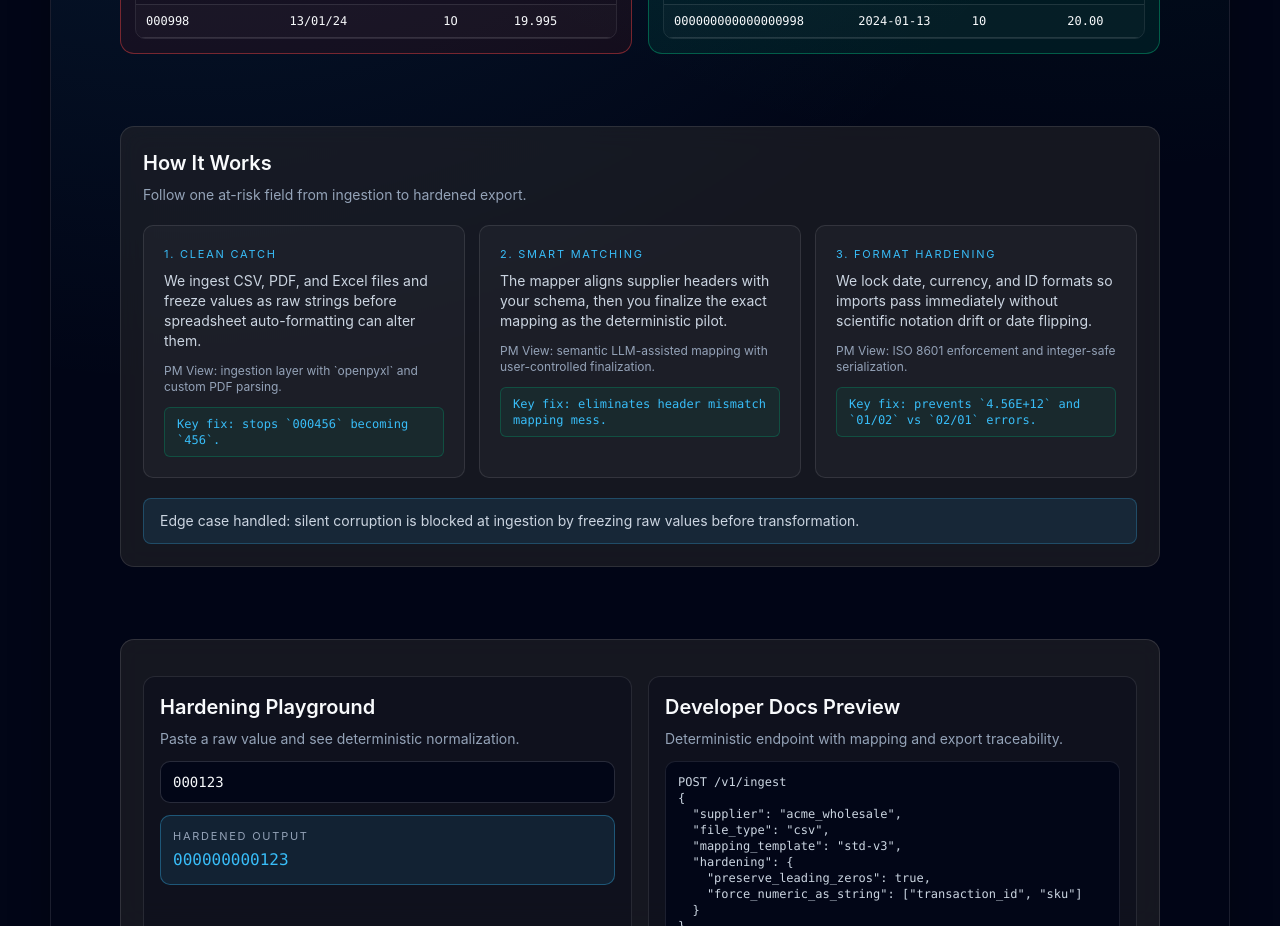
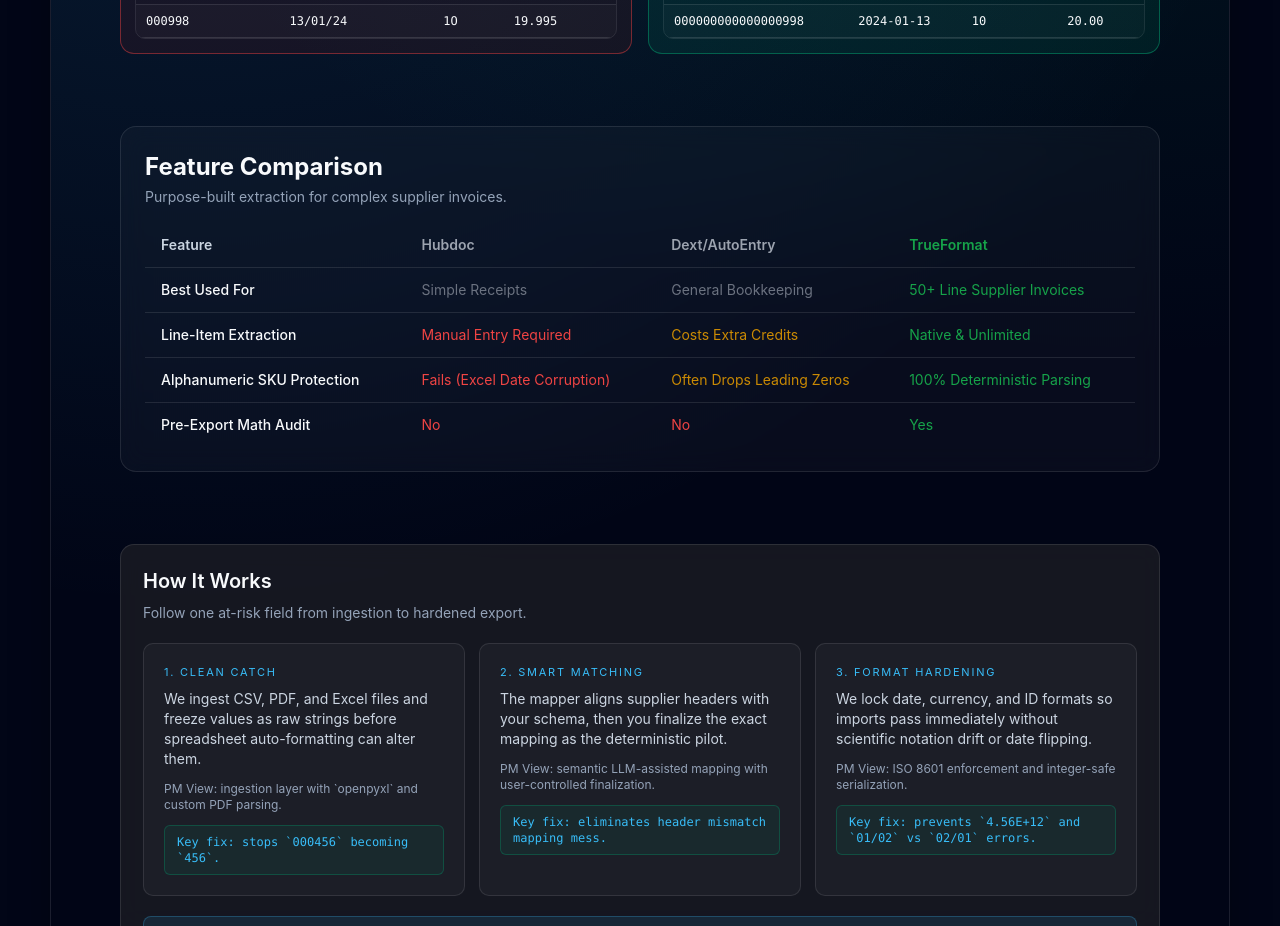
Before and after one commit to Jaseyacey/TrueFormat, a React (Vite) app in the folder frontend/: page / in a window 1280 px wide. Shown: the part 1220-2146 px from the top of the page. Built offline with nearby package versions, Linux system fonts and the light colour scheme; no server answers.

Commit message:
Update TrueFormat comparison column to green text

```diff
--- a/frontend/src/MarketingHomePage.jsx
+++ b/frontend/src/MarketingHomePage.jsx
@@ -86,6 +86,81 @@
   );
 }
 
+function FeatureComparisonTable() {
+  const rows = [
+    {
+      feature: 'Best Used For',
+      hubdoc: 'Simple Receipts',
+      dext: 'General Bookkeeping',
+      trueformat: '50+ Line Supplier Invoices',
+    },
+    {
+      feature: 'Line-Item Extraction',
+      hubdoc: 'Manual Entry Required',
+      dext: 'Costs Extra Credits',
+      trueformat: 'Native & Unlimited',
+    },
+    {
+      feature: 'Alphanumeric SKU Protection',
+      hubdoc: 'Fails (Excel Date Corruption)',
+      dext: 'Often Drops Leading Zeros',
+      trueformat: '100% Deterministic Parsing',
+    },
+    {
+      feature: 'Pre-Export Math Audit',
+      hubdoc: 'No',
+      dext: 'No',
+      trueformat: 'Yes',
+    },
+  ];
+
+  const competitorCellClass = (value) => {
+    if (
+      value.includes('Fails') ||
+      value.includes('Manual') ||
+      value === 'No'
+    ) {
+      return 'text-red-500';
+    }
+    if (value.includes('Costs Extra') || value.includes('Often Drops')) {
+      return 'text-yellow-600';
+    }
+    return 'text-gray-500';
+  };
+
+  return (
+    <section className="rounded-2xl border border-white/10 bg-white/[0.03] p-6 backdrop-blur-md">
+      <div className="mb-4">
+        <h2 className="text-2xl font-bold text-[#F8FAFC]">Feature Comparison</h2>
+        <p className="mt-1 text-sm text-[#94A3B8]">Purpose-built extraction for complex supplier invoices.</p>
+      </div>
+
+      <div className="overflow-x-auto">
+        <table className="min-w-[760px] w-full border-collapse text-left">
+          <thead>
+            <tr className="border-b border-white/10">
+              <th className="px-4 py-3 text-sm font-semibold text-[#CBD5E1]">Feature</th>
+              <th className="px-4 py-3 text-sm font-semibold text-gray-400">Hubdoc</th>
+              <th className="px-4 py-3 text-sm font-semibold text-gray-400">Dext/AutoEntry</th>
+              <th className="px-4 py-3 text-sm font-semibold text-green-600">TrueFormat</th>
+            </tr>
+          </thead>
+          <tbody>
+            {rows.map((row) => (
+              <tr key={row.feature} className="border-b border-white/10 last:border-b-0">
+                <td className="px-4 py-3 text-sm font-medium text-[#F8FAFC]">{row.feature}</td>
+                <td className={`px-4 py-3 text-sm ${competitorCellClass(row.hubdoc)}`}>{row.hubdoc}</td>
+                <td className={`px-4 py-3 text-sm ${competitorCellClass(row.dext)}`}>{row.dext}</td>
+                <td className="px-4 py-3 text-sm text-green-600">{row.trueformat}</td>
+              </tr>
+            ))}
+          </tbody>
+        </table>
+      </div>
+    </section>
+  );
+}
+
 export default function MarketingHomePage({ onPrimaryCta }) {
   const [rawInput, setRawInput] = useState('000123');
   const hardened = useMemo(() => normalizeValue(rawInput), [rawInput]);
@@ -162,6 +237,8 @@
             variant="after"
           />
         </section>
+
+        <FeatureComparisonTable />
 
         <section className="rounded-2xl border border-white/10 bg-[#27272A]/55 p-6 backdrop-blur-md tf-how">
           <div className="mb-5">
```
